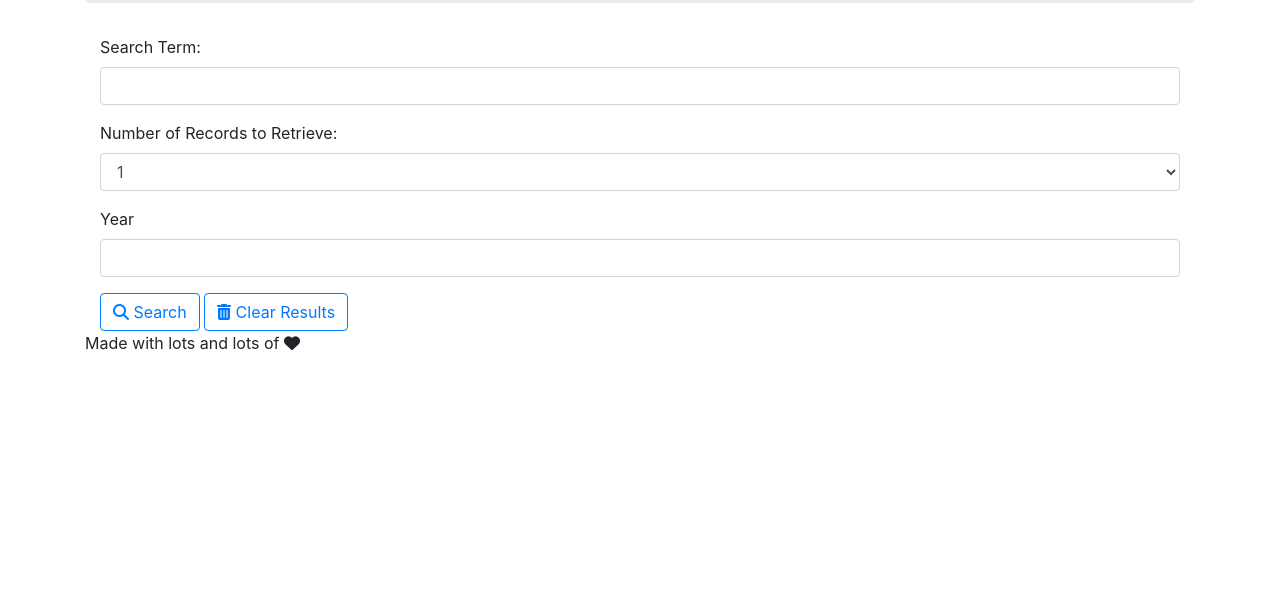
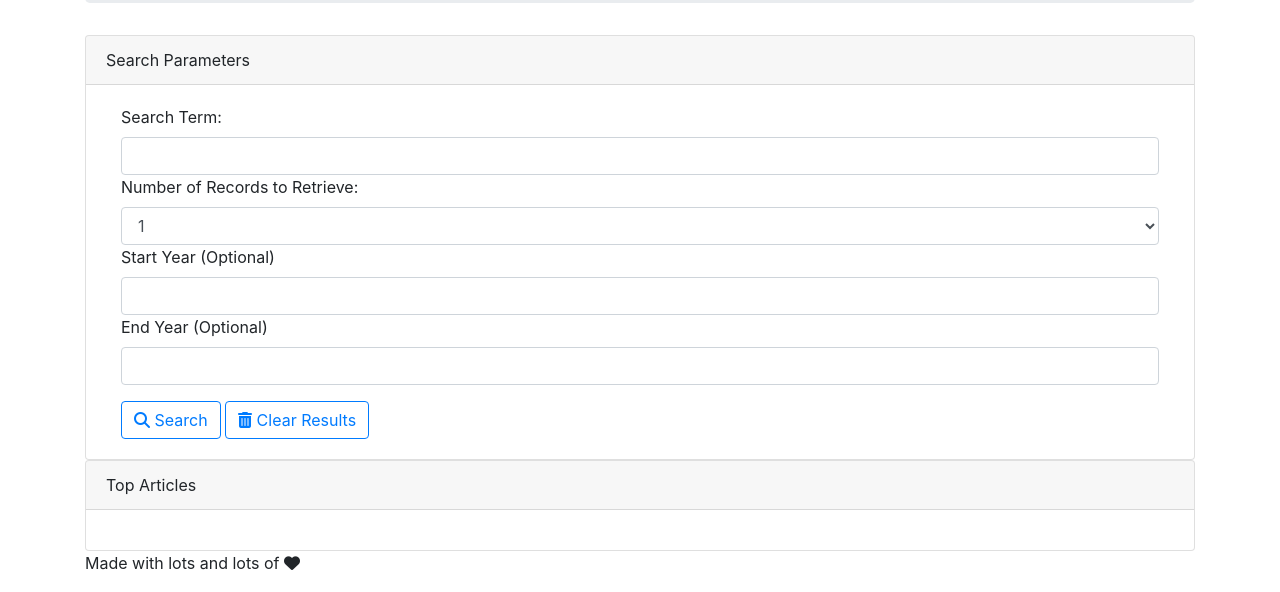
Before and after one commit to nadinejuraschek/New-York-Times-Search, a plain HTML site: page index.html in a window 1280 px wide. Shown: the part 208-800 px from the top of the page. Drawn offline with nearby package versions, Linux system fonts and the light colour scheme.

Commit message:
form completed

```diff
--- a/index.html
+++ b/index.html
@@ -27,6 +27,11 @@
     </div>
 
     <!-- SEARCH PARAMETERS -->
+    <div class="card">
+      <div class="card-header">
+        Search Parameters
+      </div>
+      <div class="card-body">
         <form class="container parameters">
           <div class="form-group">
             <label for="exampleFormControlInput1">Search Term:</label>
@@ -35,22 +40,28 @@
               class="form-control"
               id="exampleFormControlInput1"
             />
-      </div>
-      <div class="form-group">
-        <label for="exampleFormControlSelect1"
+            <label for="exampleFormControlSelect2"
               >Number of Records to Retrieve:</label
             >
-        <select class="form-control" id="exampleFormControlSelect1">
+            <select class="form-control" id="exampleFormControlSelect2">
               <option>1</option>
               <option>2</option>
               <option>3</option>
               <option>4</option>
               <option>5</option>
             </select>
-      </div>
-      <div class="form-group">
-        <label for="exampleFormControlInput1">Year</label>
-        <input type="year" class="form-control" id="exampleFormControlInput1" />
+            <label for="exampleFormControlInput3">Start Year (Optional)</label>
+            <input
+              type="year"
+              class="form-control"
+              id="exampleFormControlInput3"
+            />
+            <label for="exampleFormControlInput4">End Year (Optional)</label>
+            <input
+              type="year"
+              class="form-control"
+              id="exampleFormControlInput4"
+            />
           </div>
 
           <button type="button" class="btn btn-outline-primary">
@@ -61,8 +72,16 @@
             Clear Results
           </button>
         </form>
+      </div>
+    </div>
 
     <!-- TOP ARTICLES -->
+    <div class="card">
+      <div class="card-header">
+        Top Articles
+      </div>
+      <div class="card-body"></div>
+    </div>
 
     <!-- FOOTER -->
     <p class="footer">
```
Lines whose indentation alone changed are shown as unchanged.
